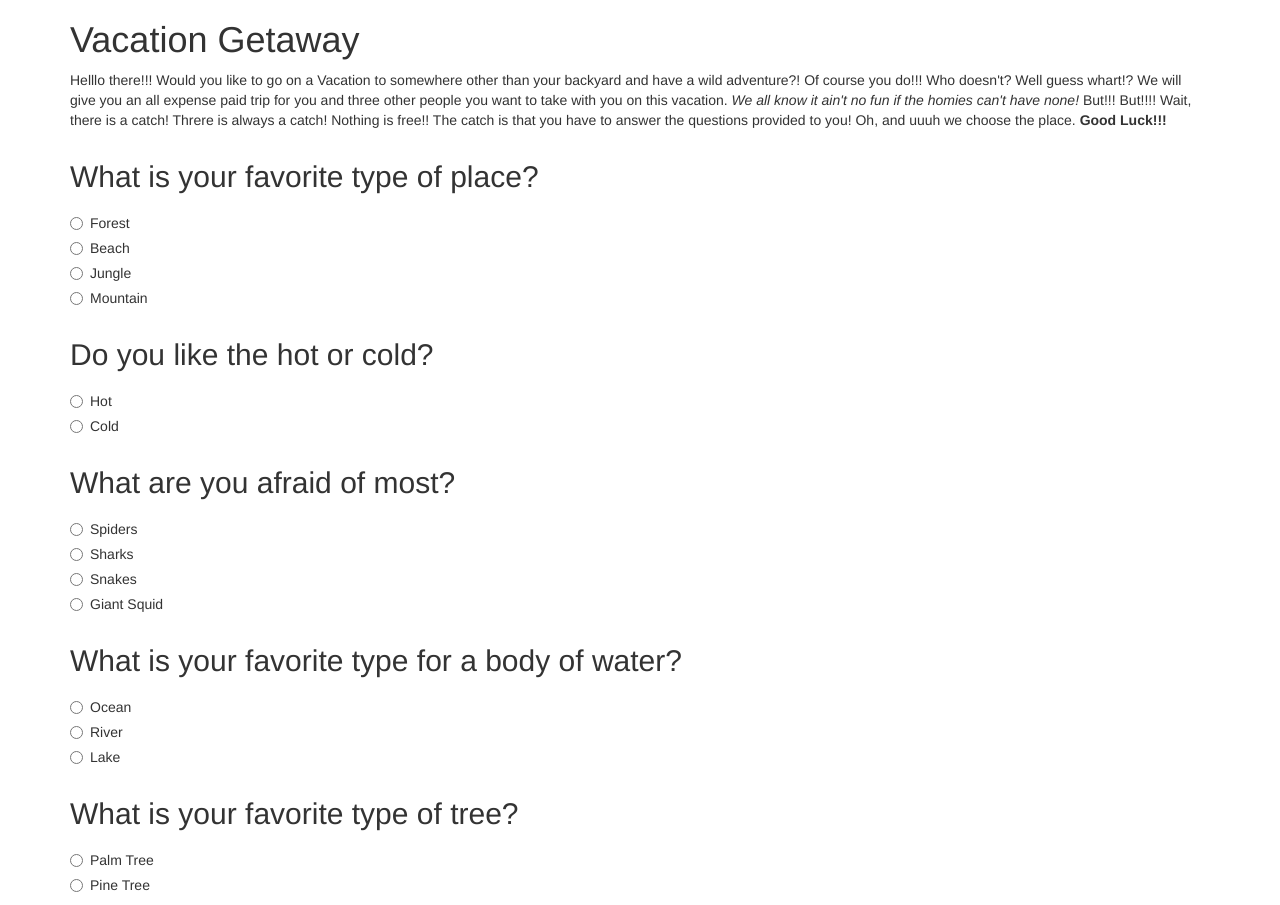
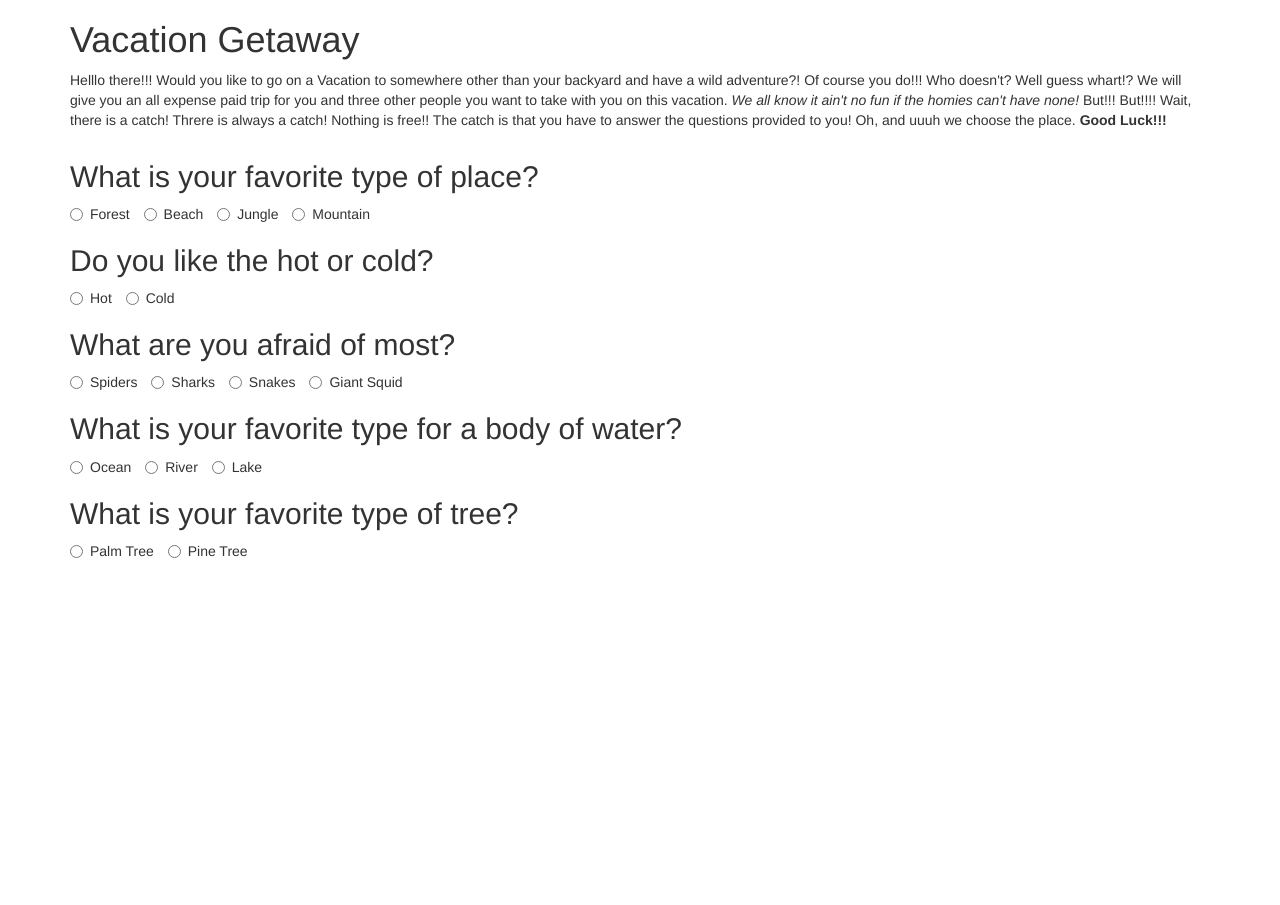
Before and after one commit to JakeOrichmond/vacation-suggester, a plain HTML site: page vacation-suggester/index.html in a window 1280 px wide. After the commit the page ends 800 px from the top, so only its background shows below. Drawn offline with nearby package versions, Linux system fonts and the light colour scheme; files whose address does not match are found by name.

```diff
--- a/vacation-suggester/index.html
+++ b/vacation-suggester/index.html
@@ -22,30 +22,22 @@
     <div class="container">
       <div class="row">
         <div class="col-md-12">
-          <div class="radio">
-            <label>
-              <input type="radio" name="optionsRadios" id="forest">
+          <label class="radio-inline">
+            <input type="radio" name="inlineRadioOptions" id="forest">
             Forest
           </label>
-          </div>
-          <div class="radio">
-            <label>
-              <input type="radio" name="optionsRadios" id="beach">
+          <label class="radio-inline">
+            <input type="radio" name="inlineRadioOptions" id="beach">
             Beach
           </label>
-          </div>
-          <div class="radio">
-            <label>
-              <input type="radio" name="optionsRadios" id="jungle">
+          <label class="radio-inline">
+            <input type="radio" name="inlineRadioOptions" id="jungle">
             Jungle
           </label>
-          </div>
-          <div class="radio">
-            <label>
-              <input type="radio" name="optionsRadios" id="mountain">
+          <label class="radio-inline">
+            <input type="radio" name="inlineRadioOptions" id="mountain">
             Mountain
           </label>
-          </div>
         </div>
       </div>
     </div>
@@ -58,18 +50,14 @@
     <div class="container">
       <div class="row">
         <div class="col-md-12">
-          <div class="radio">
-            <label>
-              <input type="radio" name="optionsRadios" id="hot">
+          <label class="radio-inline">
+            <input type="radio" name="inlineRadioOptions" id="hot">
             Hot
           </label>
-          </div>
-          <div class="radio">
-            <label>
-              <input type="radio" name="optionsRadios" id="cold">
+          <label class="radio-inline">
+            <input type="radio" name="inlineRadioOptions" id="cold">
             Cold
           </label>
-          </div>
         </div>
       </div>
     </div>
@@ -82,30 +70,22 @@
     <div class="container">
       <div class="row">
         <div class="col-md-12">
-          <div class="radio">
-            <label>
-              <input type="radio" name="optionsRadios" id="spiders">
+          <label class="radio-inline">
+            <input type="radio" name="inlineRadioOptions" id="spiders">
             Spiders
           </label>
-          </div>
-          <div class="radio">
-            <label>
-              <input type="radio" name="optionsRadios" id="sharks">
+          <label class="radio-inline">
+            <input type="radio" name="inlineRadioOptions" id="sharks">
             Sharks
           </label>
-          </div>
-          <div class="radio">
-            <label>
-              <input type="radio" name="optionsRadios" id="snakes">
+          <label class="radio-inline">
+            <input type="radio" name="inlineRadioOptions" id="snakes">
             Snakes
           </label>
-          </div>
-          <div class="radio">
-            <label>
-              <input type="radio" name="optionsRadios" id="giantSquid">
+          <label class="radio-inline">
+            <input type="radio" name="inlineRadioOptions" id="giantSquid">
             Giant Squid
           </label>
-          </div>
         </div>
       </div>
     </div>
@@ -118,24 +98,18 @@
     <div class="container">
       <div class="row">
         <div class="col-md-12">
-          <div class="radio">
-            <label>
-              <input type="radio" name="optionsRadios" id="ocean">
+          <label class="radio-inline">
+            <input type="radio" name="inlineRadioOptions" id="ocean">
             Ocean
           </label>
-          </div>
-          <div class="radio">
-            <label>
-              <input type="radio" name="optionsRadios" id="river">
+          <label class="radio-inline">
+            <input type="radio" name="inlineRadioOptions" id="river">
             River
           </label>
-          </div>
-          <div class="radio">
-            <label>
-              <input type="radio" name="optionsRadios" id="lake">
+          <label class="radio-inline">
+            <input type="radio" name="inlineRadioOptions" id="lake">
             Lake
           </label>
-          </div>
         </div>
       </div>
     </div>
@@ -148,20 +122,16 @@
     <div class="container">
       <div class="row">
         <div class="col-md-12">
-          <div class="radio">
-            <label>
-              <input type="radio" name="optionsRadios" id="palmTree">
+          <label class="radio-inline">
+            <input type="radio" name="inlineRadioOptions" id="palmTree">
             Palm Tree
           </label>
-          </div>
-          <div class="radio">
-            <label>
-              <input type="radio" name="optionsRadios" id="pineTree">
+          <label class="radio-inline">
+            <input type="radio" name="inlineRadioOptions" id="pineTree">
             Pine Tree
           </label>
         </div>
       </div>
     </div>
-    </div>
   </body>
   </html>
```
Lines whose indentation alone changed are shown as unchanged.
